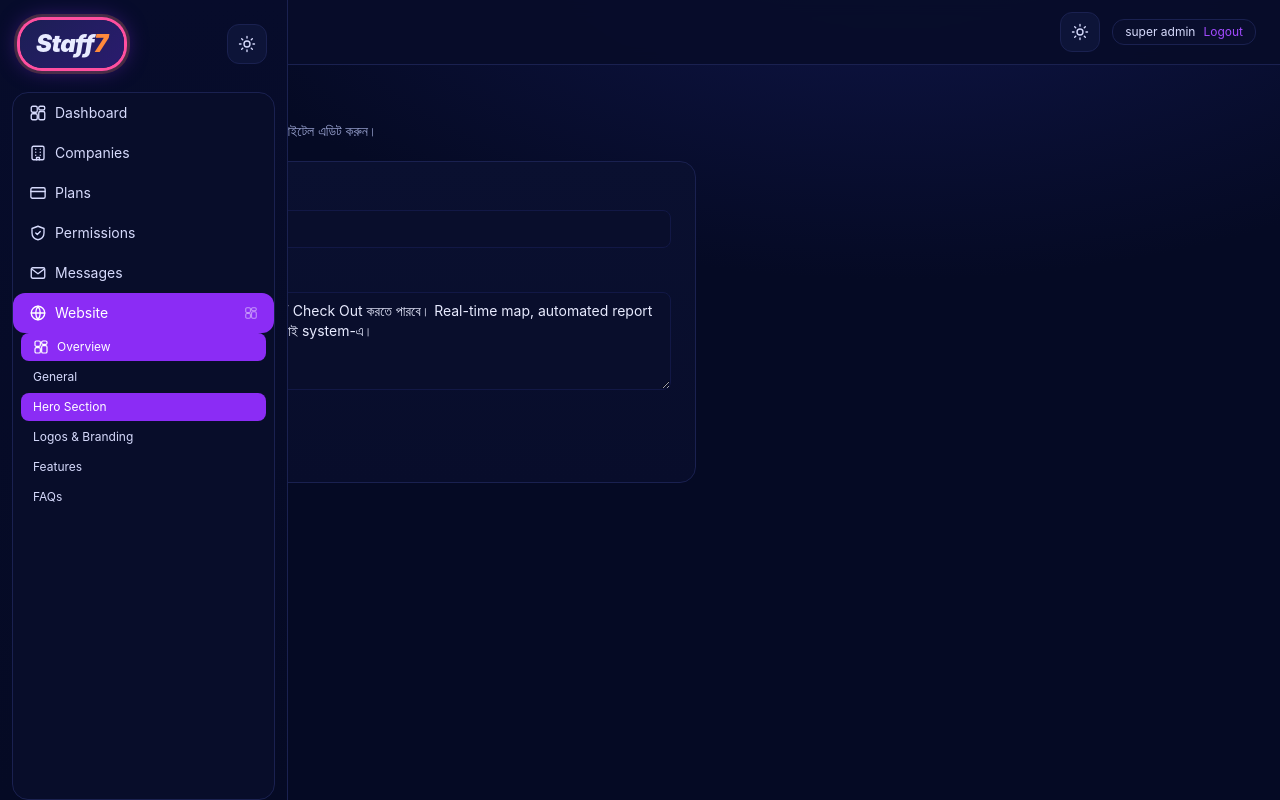
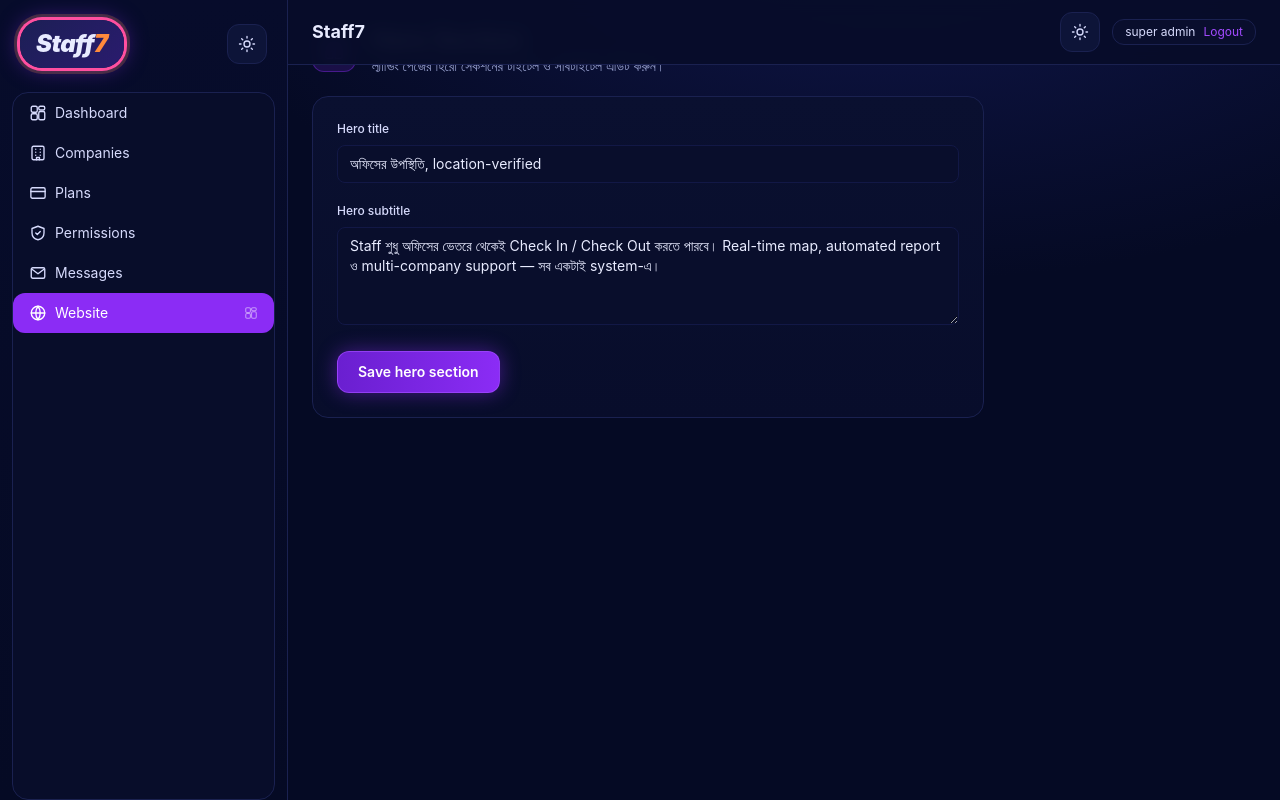
Before and after one commit to found-rahat/attendance-management-system, a Laravel app: page /super/site/hero in a window 1280 px wide. Run offline with Laravel 12, Linux system fonts and the light colour scheme; a user stored in the database is signed in; data comes from the database, SQL or seed files in the repository; style sheets or scripts are compiled from the project's sources; some libraries are stand-ins or nearby versions.

Commit message:
Fix sidebar layout - fixed header, sidebar below header, content shifted right

```diff
--- a/resources/js/Layouts/AppLayout.tsx
+++ b/resources/js/Layouts/AppLayout.tsx
@@ -99,6 +99,8 @@ export default function AppLayout({ children }: PropsWithChildren) {
         },
     );
 
+    const [openDropdowns, setOpenDropdowns] = useState<Set<string>>(new Set());
+
     const subscription = user?.company?.subscription;
     const daysLeft = subscription?.days_left ?? null;
     const EXPIRY_WARNING_DAYS = 5;
@@ -110,21 +112,54 @@ export default function AppLayout({ children }: PropsWithChildren) {
 
     const close = () => setOpen(false);
     const logout = () => router.post('/logout');
+    const toggleDropdown = (label: string) => {
+        setOpenDropdowns((prev) => {
+            const next = new Set(prev);
+            if (next.has(label)) {
+                next.delete(label);
+            } else {
+                next.add(label);
+            }
+            return next;
+        });
+    };
 
     return (
-        <div className="flex min-h-screen">
-            {open && (
-                <div
-                    className="fixed inset-0 z-40 bg-black/60 backdrop-blur-sm lg:hidden"
-                    onClick={close}
-                    aria-hidden="true"
-                />
-            )}
+        <div className="relative min-h-screen flex flex-col">
+            {/* Top header - fixed full width */}
+            <header className="fixed top-0 left-0 right-0 z-40 flex items-center justify-between border-b border-line bg-nav/95 backdrop-blur px-6 py-3 lg:ml-[288px]">
+                <button
+                    type="button"
+                    className="text-brand-3 lg:hidden"
+                    onClick={() => setOpen((o) => !o)}
+                    aria-label="Toggle menu"
+                >
+                    <Icon name="menu" size={22} />
+                </button>
+                <Logo size="sm" fallback={brand} />
+                <div className="ml-auto flex items-center gap-3">
+                    {showExpiryWarning && (
+                        <div className="px-3 py-1 rounded-md border border-warn bg-warn-bg text-warn text-xs">
+                            Subscription expires in {daysLeft} day(s)
+                        </div>
+                    )}
+                    <ThemeToggle />
+                    <div className="flex items-center gap-2 rounded-xl border border-line bg-panel/60 px-3 py-1">
+                        <span className="text-xs text-ink-soft">{roleLabel}</span>
+                        <button
+                            type="button"
+                            className="text-xs text-brand-3 hover:underline"
+                            onClick={logout}
+                        >
+                            Logout
+                        </button>
+                    </div>
+                </div>
+            </header>
 
+            {/* Sidebar - fixed, starts below header on desktop */}
             <aside
-                className={`fixed inset-y-0 left-0 z-50 flex w-[288px] flex-col border-r border-line bg-linear-to-b from-aside-top to-bg transition-transform duration-200 lg:translate-x-0 ${
-                    open ? 'translate-x-0' : '-translate-x-full'
-                }`}
+                className={`fixed top-[64px] left-0 z-50 flex h-[calc(100vh-64px)] w-[288px] flex-col border-r border-line bg-linear-to-b from-aside-top to-bg transition-transform duration-200 lg:translate-x-0 lg:top-0 lg:h-full ${open ? 'translate-x-0' : '-translate-x-full'}`}
             >
                 <div className="flex items-center justify-between gap-2 px-5 pt-5 pb-6">
                     <Logo />
@@ -144,15 +179,16 @@ export default function AppLayout({ children }: PropsWithChildren) {
                 <nav className="mx-3 flex-1 overflow-y-auto rounded-2xl border border-line bg-nav">
                     {items.map((item) => {
                         const active = item.children ? hasActiveChild(path, item) : isActive(path, item);
+                        const dropdownOpen = item.children ? openDropdowns.has(item.label) : false;
 
                         if (item.children) {
                             return (
                                 <div key={item.label} className="mb-1">
                                     <button
                                         type="button"
-                                        onClick={() => {}}
+                                        onClick={() => toggleDropdown(item.label)}
                                         className={`w-full flex items-center gap-2 px-4 py-2.5 text-sm rounded-xl transition ${
-                                            active ? 'bg-brand text-white' : 'bg-transparent text-ink-soft hover:bg-panel-3'
+                                            active || dropdownOpen ? 'bg-brand text-white' : 'bg-transparent text-ink-soft hover:bg-panel-3'
                                         }`}
                                     >
                                         {item.icon && <Icon name={item.icon} size={18} />}
@@ -160,28 +196,32 @@ export default function AppLayout({ children }: PropsWithChildren) {
                                         <Icon
                                             name="chevron-down"
                                             size={14}
-                                            className="ml-auto opacity-50"
+                                            className={`ml-auto opacity-50 transition-transform duration-200 ${
+                                                dropdownOpen ? 'rotate-180' : ''
+                                            }`}
                                         />
                                     </button>
-                                    <div className="px-2 space-y-0.5">
-                                        {item.children.map((child) => {
-                                            const childActive = isActive(path, child);
+                                    {dropdownOpen && (
+                                        <div className="px-2 space-y-0.5">
+                                            {item.children.map((child) => {
+                                                const childActive = isActive(path, child);
 
-                                            return (
-                                                <Link
-                                                    key={child.href}
-                                                    href={child.href}
-                                                    className={`flex items-center gap-2 px-3 py-1.5 text-xs rounded-lg transition ${
-                                                        childActive ? 'bg-brand text-white' : 'bg-transparent text-ink-soft hover:bg-panel-3'
-                                                    }`}
-                                                    onClick={close}
-                                                >
-                                                    {child.icon && <Icon name={child.icon} size={16} />}
-                                                    <span>{child.label}</span>
-                                                </Link>
-                                            );
-                                        })}
-                                    </div>
+                                                return (
+                                                    <Link
+                                                        key={child.href}
+                                                        href={child.href}
+                                                        className={`flex items-center gap-2 px-3 py-1.5 text-xs rounded-lg transition ${
+                                                            childActive ? 'bg-brand text-white' : 'bg-transparent text-ink-soft hover:bg-panel-3'
+                                                        }`}
+                                                        onClick={close}
+                                                    >
+                                                        {child.icon && <Icon name={child.icon} size={16} />}
+                                                        <span>{child.label}</span>
+                                                    </Link>
+                                                );
+                                            })}
+                                        </div>
+                                    )}
                                 </div>
                             );
                         }
@@ -203,37 +243,17 @@ export default function AppLayout({ children }: PropsWithChildren) {
                 </nav>
             </aside>
 
-            <div className="flex-1 flex flex-col">
-                <header className="sticky top-0 z-20 flex items-center justify-between border-b border-line bg-nav/95 backdrop-blur px-6 py-3">
-                    <button
-                        type="button"
-                        className="text-brand-3 lg:hidden"
-                        onClick={() => setOpen((o) => !o)}
-                        aria-label="Toggle menu"
-                    >
-                        <Icon name="menu" size={22} />
-                    </button>
-                    <Logo size="sm" fallback={brand} />
-                    <div className="ml-auto flex items-center gap-3">
-                        {showExpiryWarning && (
-                            <div className="px-3 py-1 rounded-md border border-warn bg-warn-bg text-warn text-xs">
-                                Subscription expires in {daysLeft} day(s)
-                            </div>
-                        )}
-                        <ThemeToggle />
-                        <div className="flex items-center gap-2 rounded-xl border border-line bg-panel/60 px-3 py-1">
-                            <span className="text-xs text-ink-soft">{roleLabel}</span>
-                            <button
-                                type="button"
-                                className="text-xs text-brand-3 hover:underline"
-                                onClick={logout}
-                            >
-                                Logout
-                            </button>
-                        </div>
-                    </div>
-                </header>
+            {/* Mobile overlay */}
+            {open && (
+                <div
+                    className="fixed inset-0 z-40 bg-black/60 backdrop-blur-sm lg:hidden"
+                    onClick={close}
+                    aria-hidden="true"
+                />
+            )}
 
+            {/* Main content - shifted right for sidebar on desktop, below header */}
+            <div className="flex-1 flex flex-col lg:ml-[288px] pt-[64px] lg:pt-0 min-h-[calc(100vh-64px)]">
                 <main className="flex-1 overflow-y-auto p-4 lg:p-6">{children}</main>
             </div>
         </div>
--- a/resources/js/Pages/SuperAdmin/Site/Index.tsx
+++ b/resources/js/Pages/SuperAdmin/Site/Index.tsx
@@ -1,4 +1,4 @@
-import { Head, router, usePage } from '@inertiajs/react';
+import { Head, Link, router, usePage } from '@inertiajs/react';
 import AppLayout from '../../../Layouts/AppLayout';
 import { Flash, PageHeader } from '../../../components/ui';
 import type { SiteSettings } from '../../../types';
@@ -17,41 +17,41 @@ export default function SiteIndex({ site }: { site: SiteSettings }) {
             <Flash message={flash?.message} />
 
             <div className="mt-6 grid gap-4 sm:grid-cols-2 lg:grid-cols-3">
-                <a
+                <Link
                     href="/super/site/general"
-                    className="card p-6 hover:border-brand/50 transition"
+                    className="card p-6 hover:border-brand/50 transition block"
                 >
                     <h3 className="font-semibold">General Content</h3>
                     <p className="text-sm text-muted mt-1">ব্র্যান্ড নাম, কন্টাক্ট, CTA ইত্যাদি</p>
-                </a>
-                <a
+                </Link>
+                <Link
                     href="/super/site/hero"
-                    className="card p-6 hover:border-brand/50 transition"
+                    className="card p-6 hover:border-brand/50 transition block"
                 >
                     <h3 className="font-semibold">Hero Section</h3>
                     <p className="text-sm text-muted mt-1">হিরো সেকশনের টাইটেল ও সাবটাইটেল</p>
-                </a>
-                <a
+                </Link>
+                <Link
                     href="/super/site/logos"
-                    className="card p-6 hover:border-brand/50 transition"
+                    className="card p-6 hover:border-brand/50 transition block"
                 >
                     <h3 className="font-semibold">Logos & Branding</h3>
                     <p className="text-sm text-muted mt-1">ডার্ক/লাইট লোগো ও ফেব icons</p>
-                </a>
-                <a
+                </Link>
+                <Link
                     href="/super/site/features"
-                    className="card p-6 hover:border-brand/50 transition"
+                    className="card p-6 hover:border-brand/50 transition block"
                 >
                     <h3 className="font-semibold">Features</h3>
                     <p className="text-sm text-muted mt-1">ল্যান্ডিং পেজ ফিচার ম্যানেজ করুন</p>
-                </a>
-                <a
+                </Link>
+                <Link
                     href="/super/site/faqs"
-                    className="card p-6 hover:border-brand/50 transition"
+                    className="card p-6 hover:border-brand/50 transition block"
                 >
                     <h3 className="font-semibold">FAQs</h3>
                     <p className="text-sm text-muted mt-1">সচরাচর জিজ্ঞাসাবাব ম্যানেজ করুন</p>
-                </a>
+                </Link>
             </div>
         </AppLayout>
     );
```
